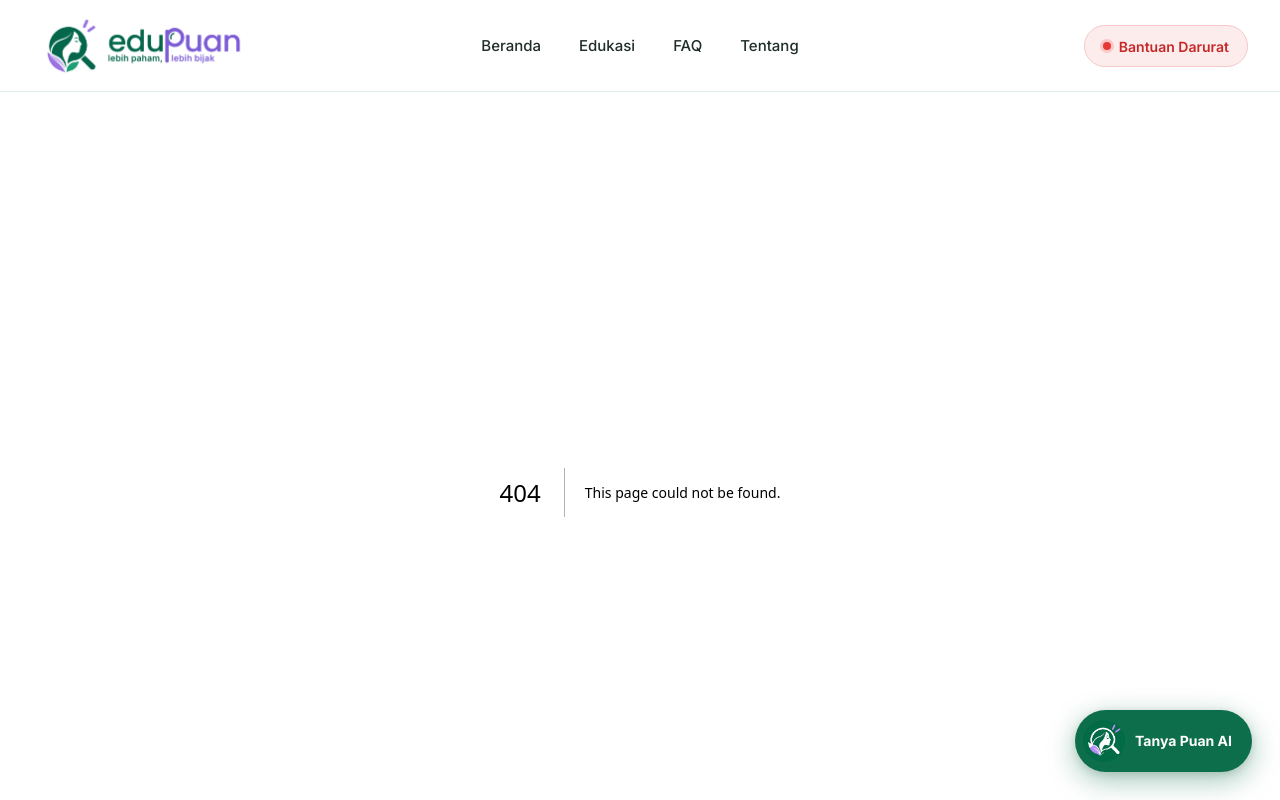
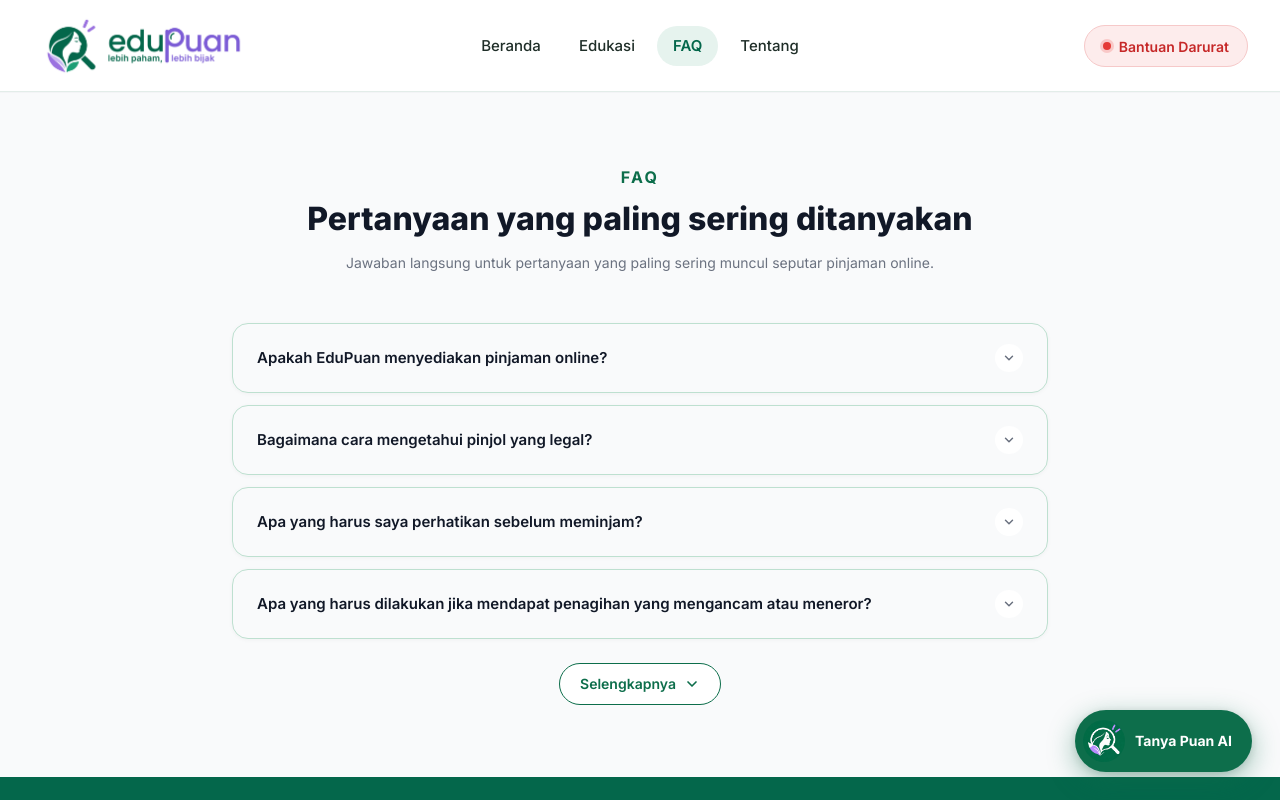
Before and after one commit to blacurly/maria-walanda-maramis, a Next.js app in the folder web/: page /faq in a window 1280 px wide. Before the commit this address had no page. Shown: the top 800 px of the page. Built offline with nearby package versions, Linux system fonts and the light colour scheme.

Commit message:
feat(frontend): FAQ jadi halaman sendiri di /faq

```diff
--- /dev/null
+++ b/web/src/app/faq/page.tsx
@@ -0,0 +1,12 @@
+import type { Metadata } from "next";
+import Faq from "@/components/home/Faq";
+
+export const metadata: Metadata = {
+  title: "FAQ – EduPuan",
+  description:
+    "Jawaban untuk pertanyaan yang paling sering muncul seputar pinjaman online, hak peminjam, dan cara melindungi diri.",
+};
+
+export default function FaqPage() {
+  return <Faq />;
+}
--- a/web/src/components/layout/Navbar.tsx
+++ b/web/src/components/layout/Navbar.tsx
@@ -8,7 +8,7 @@ import { usePathname } from "next/navigation";
 const MENU = [
   { key: "beranda", label: "Beranda", href: "/" },
   { key: "edukasi", label: "Edukasi", href: "/edukasi" },
-  { key: "faq", label: "FAQ", href: "/#faq" },
+  { key: "faq", label: "FAQ", href: "/faq" },
   { key: "tentang", label: "Tentang", href: "/tentang" },
 ];
 
@@ -40,6 +40,7 @@ function cariMenuAktif(pathname: string) {
   if (pathname === "/") return "beranda";
   if (pathname.startsWith("/edukasi")) return "edukasi";
   if (pathname.startsWith("/tentang")) return "tentang";
+  if (pathname.startsWith("/faq")) return "faq";
   return "";
 }
 
```
